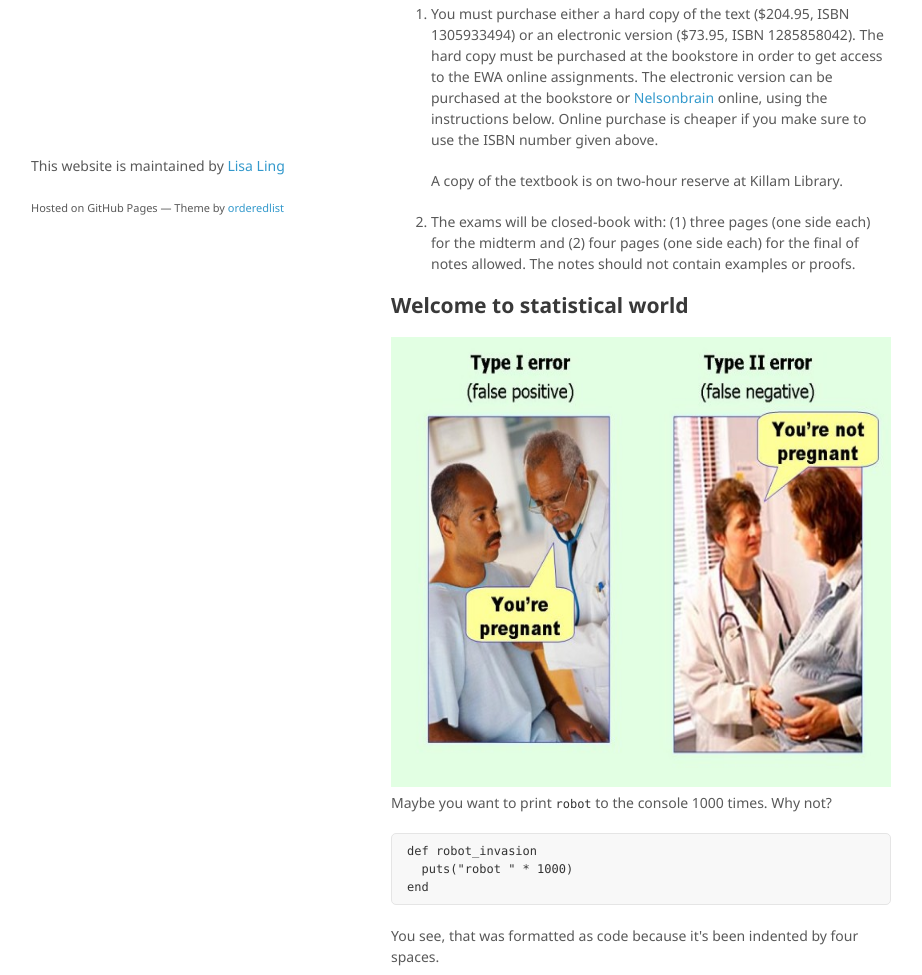
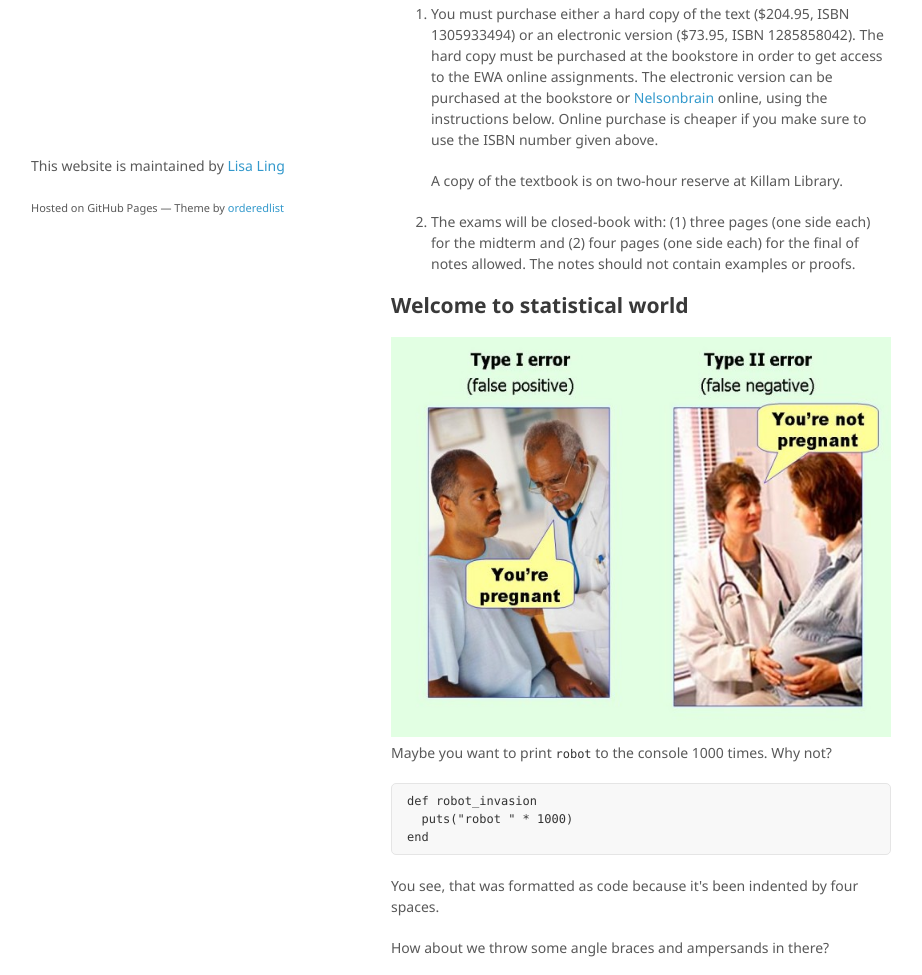
Before and after one commit to laoshen22/stat2060, a plain HTML site: page index.html in a window 1280 px wide. Shown: the part 513-1488 px from the top of the page, without its empty margins (179-1101 px from the left). Drawn offline with Linux system fonts and the light colour scheme.

Commit message:
Update index.html

```diff
--- a/index.html
+++ b/index.html
@@ -70,7 +70,7 @@
 
         <h2>Welcome to statistical world</h2>
 
-        <img src="Type-I-and-II-errors.jpg" alt="Type-I-and-II-errors" width="600" height="450" />
+        <img src="Type-I-and-II-errors.jpg" alt="Type-I-and-II-errors" width="600" height="400" />
 
         <p>Maybe you want to print <code>robot</code> to the console 1000 times. Why not?</p>
 
```
